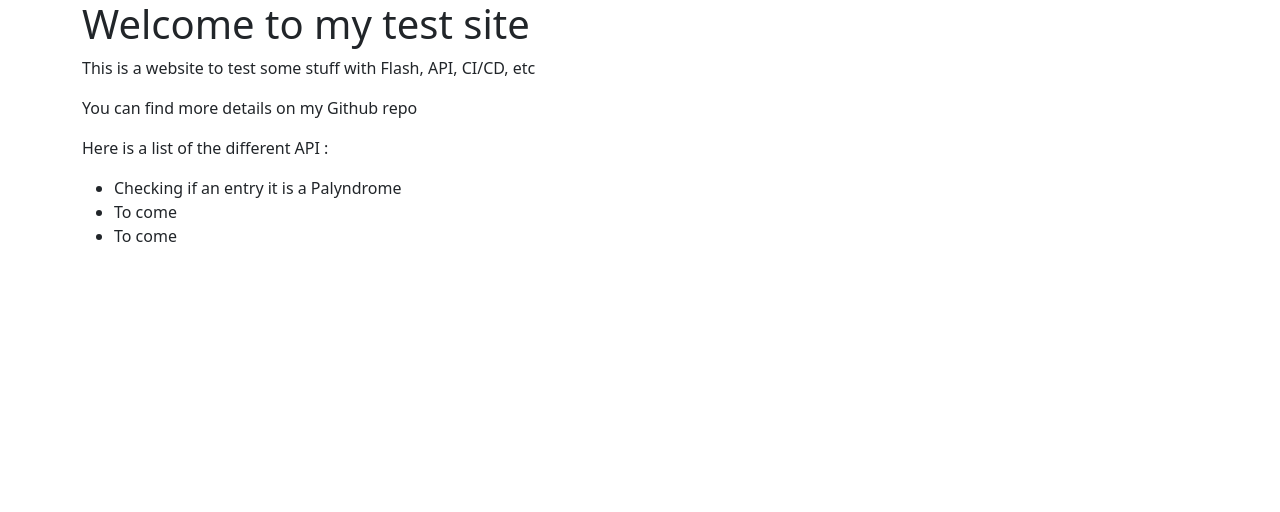
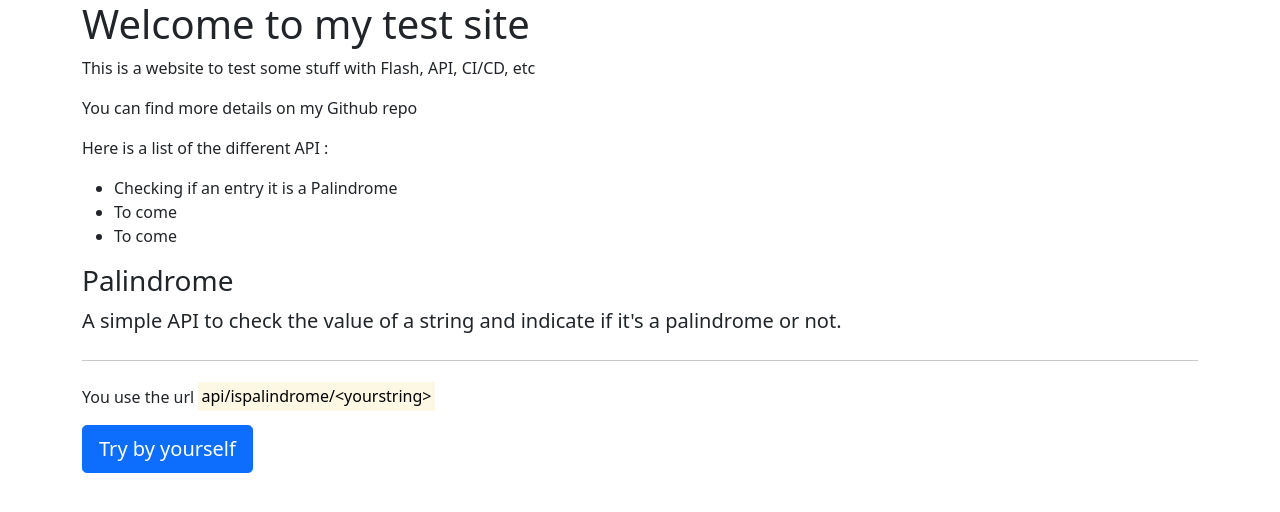
Before and after one commit to srasetti/samtools, a Flask app: page / in a window 1280 px wide. Shown: the top 512 px of the page. Run offline with Flask 2, Linux system fonts and the light colour scheme.

Commit message:
started frontend and corrected test + CI/CD only on python 3.7

```diff
--- a/app.py
+++ b/app.py
@@ -1,6 +1,7 @@
 import flask
 from flask import jsonify
 import sqlite3 as sql
+from samtools.lib import is_palindrome
 
 # Create the application.
 app = flask.Flask(__name__)
@@ -11,6 +12,14 @@ def index():
     """
     return flask.render_template('index.html')
 
+@app.route('/api/ispalindrome/<string>')
+def ispalyndrome(string):
+    output = {
+    'String' : string,
+    'Verdict' : is_palindrome(string)
+    }
+    return jsonify(output)
+
 if __name__ == '__main__':
     app.debug=True
     app.run()
--- a/samtools/lib.py
+++ b/samtools/lib.py
@@ -50,7 +50,7 @@ def clean_data(data):
 def say_hi():
     print("Hello, World !")
 
-def is_palyndrome(text):
+def is_palindrome(text):
     if type(text) != "str":
         text = str(text)
     if text.lower() == text[::-1].lower():
--- a/templates/index.html
+++ b/templates/index.html
@@ -9,11 +9,20 @@
   <p>You can find more details on my Github repo</p>
   <p>Here is a list of the different API :
     <ul>
-      <li>Checking if an entry it is a Palyndrome</li>
+      <li>Checking if an entry it is a Palindrome</li>
       <li>To come</li>
       <li>To come</li>
     </ul>
   </p>
+<div class="jumbotron">
+  <h3 class="display-8">Palindrome</h1>
+  <p class="lead">A simple API to check the value of a string and indicate if it's a palindrome or not.</p>
+  <hr class="my-4">
+  <p>You use the url <mark>api/ispalindrome/&lt;yourstring&gt;</mark> </p>
+  <a class="btn btn-primary btn-lg" href="/api/ispalindrome/Tacocat" role="button">Try by yourself</a>
+</div>
+
+
 </div>
 
 {% endblock %}
```
Also changed, not shown: tests/lib_test.py (+4 -4 lines), .github/workflows/pythonpackage.yml.
